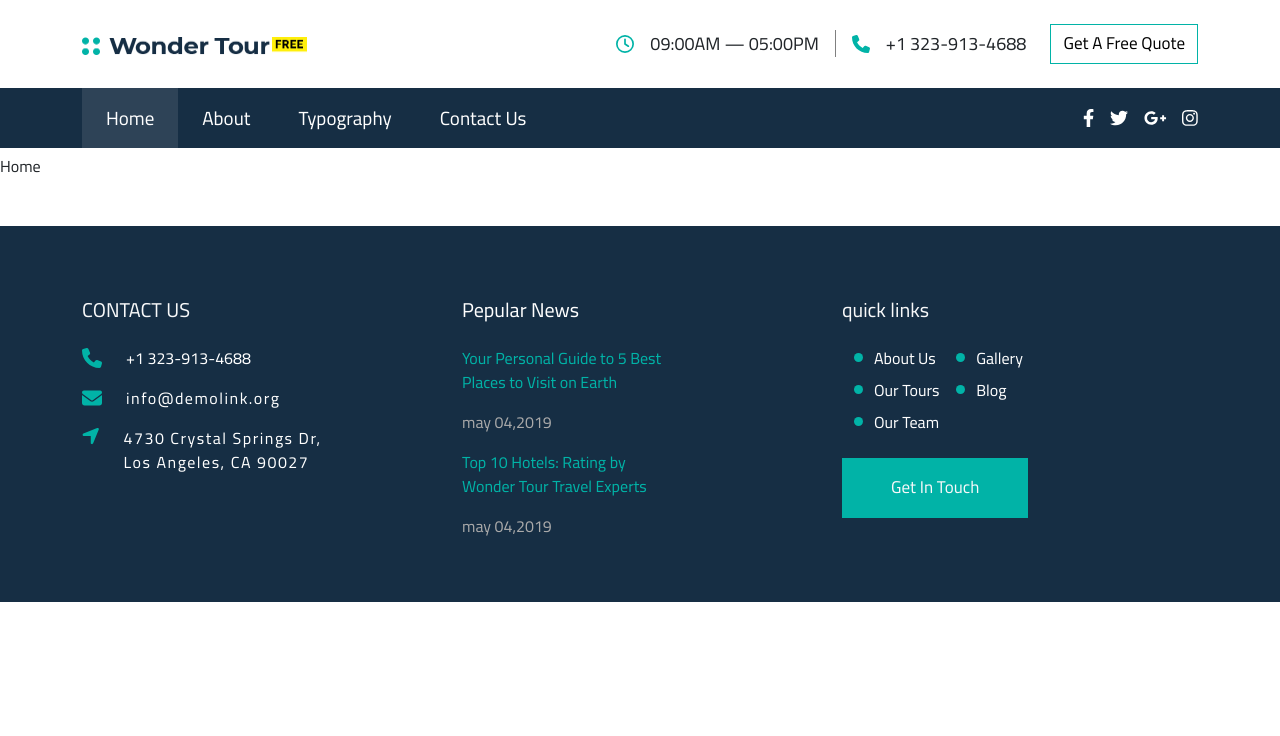
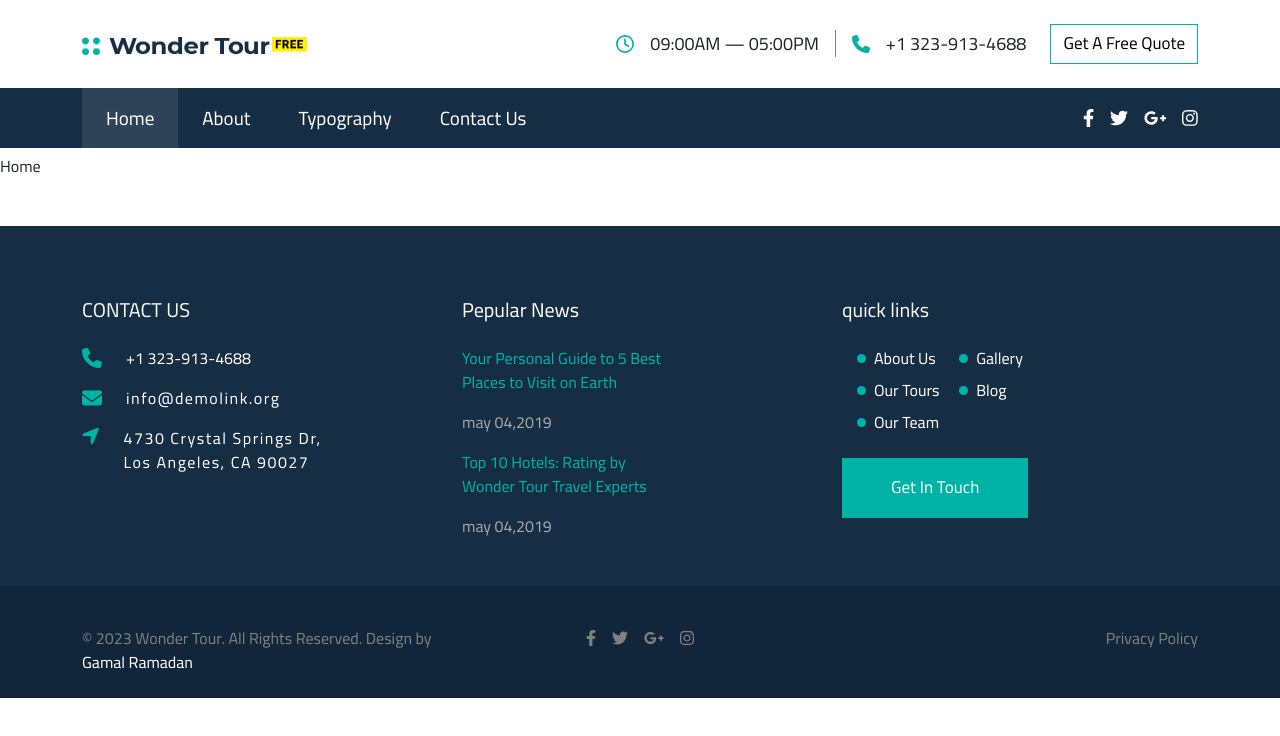
Before and after one commit to Gamal-Ramadan-1/Wonder-Tour, a React (Create React App) app: page / in a window 1280 px wide. Shown: the top 736 px of the page. Built offline with nearby package versions, Linux system fonts and the light colour scheme; a web font is replaced by a local one.

Commit message:
Finshed Footer Section By adding The CopyRight Section

```diff
--- a/src/components/Footer/Footer.js
+++ b/src/components/Footer/Footer.js
@@ -66,6 +66,22 @@ const Footer = () => {
 
             </footer>
             <div className="copyright">
+                <div className="container">
+                    <div className="row py-4 gy-3">
+                        <div className="col-lg-4 col-md-4 col-sm-12 order-md-1 order-2">
+                            <p className='text-md-start text-center m-0'>© 2023 Wonder Tour. All Rights Reserved. Design by <a href='https://github.com/Gamal-Ramadan-1' target='_blank' className='make-by d-lg-inline-block d-block'> Gamal Ramadan </a></p>
+                        </div>
+                        <div className="col-lg-4 col-md-4 col-sm-12 order-md-2 order-1 text-center">
+                            <i className="fa-brands fa-facebook-f mx-2"></i>
+                            <i className="fa-brands fa-twitter mx-2"></i>
+                            <i className="fa-brands fa-google-plus-g mx-2"></i>
+                            <i className="fa-brands fa-instagram mx-2"></i>
+                        </div>
+                        <div className="col-lg-4 col-md-4 col-sm-12 order-md-3 order-3 text-md-end text-center">
+                            <p className='m-0 privacy-policy'><span> Privacy Policy </span></p>
+                        </div>
+                    </div>
+                </div>
             </div>
         </>
     )
--- a/src/components/Footer/Footer.scss
+++ b/src/components/Footer/Footer.scss
@@ -96,27 +96,54 @@ footer {
         }
         ul {
             list-style: none;
+            position: relative;
             li {
-                position: relative;
-                ::before {
-                    content: "";
-                    background-color: $Sucsess-Color;
-                    border-radius: 50%;
-                    width: 9px;
-                    height: 9px;
-                    position: absolute;
-                    left: -20px;
-                    bottom: 8px;
-                }
                 a {
                     text-decoration: none;
-                    color: white !important;
+                    color: white;
                 }
             }
+            a:hover {
+                color: $Sucsess-Color !important;
+            }
+        }
+        ul li::before {
+            content: "";
+            background-color: $Sucsess-Color;
+            border-radius: 50%;
+            width: 9px;
+            height: 9px;
+            position: absolute;
+            margin: 8px 0px 0px -17px;
         }
     }
 }
 
 .copyright {
     background-color: $CopyRight;
+    color: gray;
+    transition: all 0.3s ease-in-out;
+    p {
+        .make-by {
+            color: white;
+            cursor: pointer;
+            transition: all 0.3s ease-in-out;
+            text-decoration: none;
+        }
+        .make-by:hover {
+            color: #50ba87;
+            transition: all 0.3s ease-in-out;
+        }
+    }
+    i:hover,
+    svg:hover {
+        color: $Sucsess-Color;
+        transition: all 0.3s ease-in-out;
+        cursor: pointer;
+    }
+    .privacy-policy span:hover {
+        color: $Sucsess-Color;
+        cursor: pointer;
+        transition: all 0.3s ease-in-out;
+    }
 }
```
